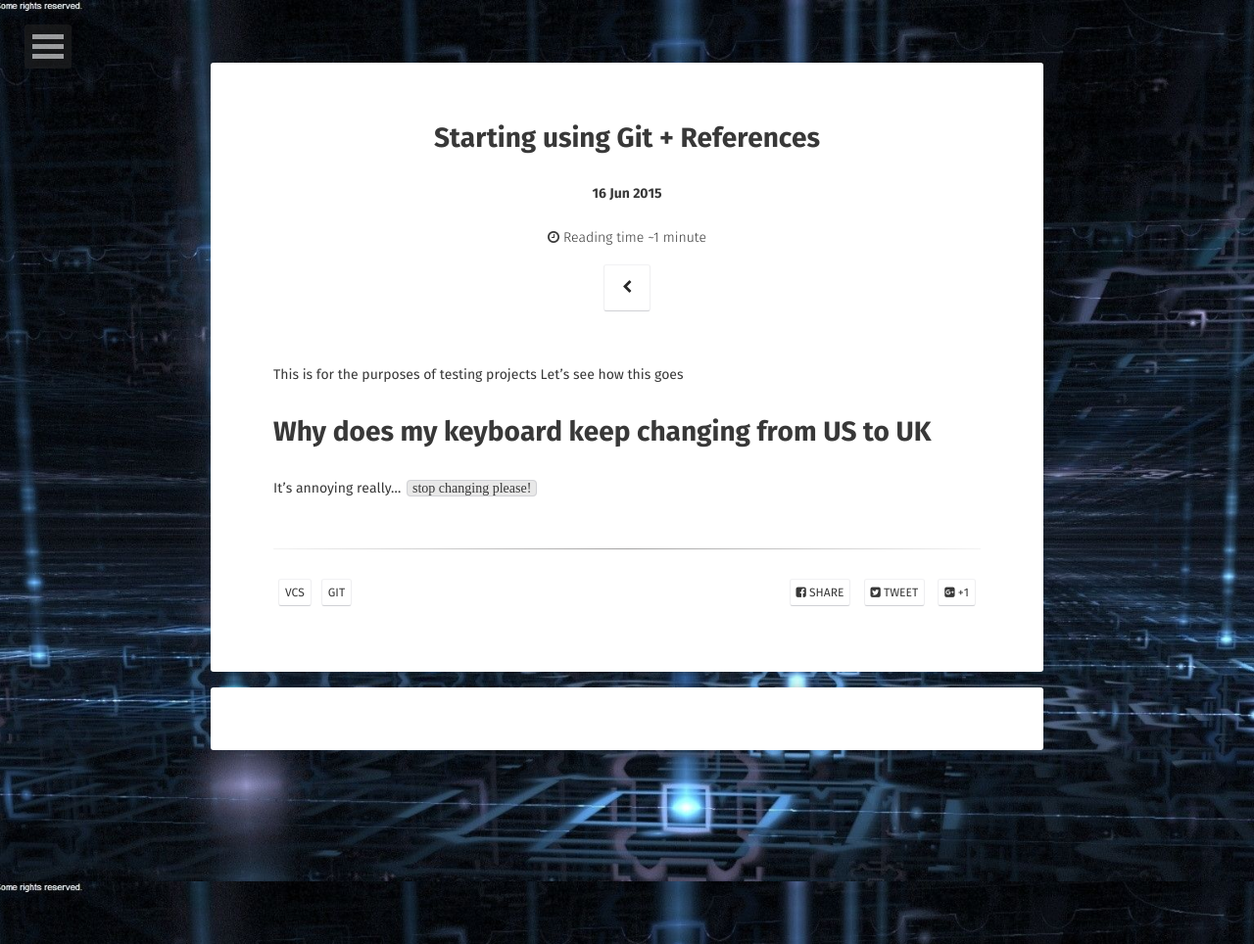
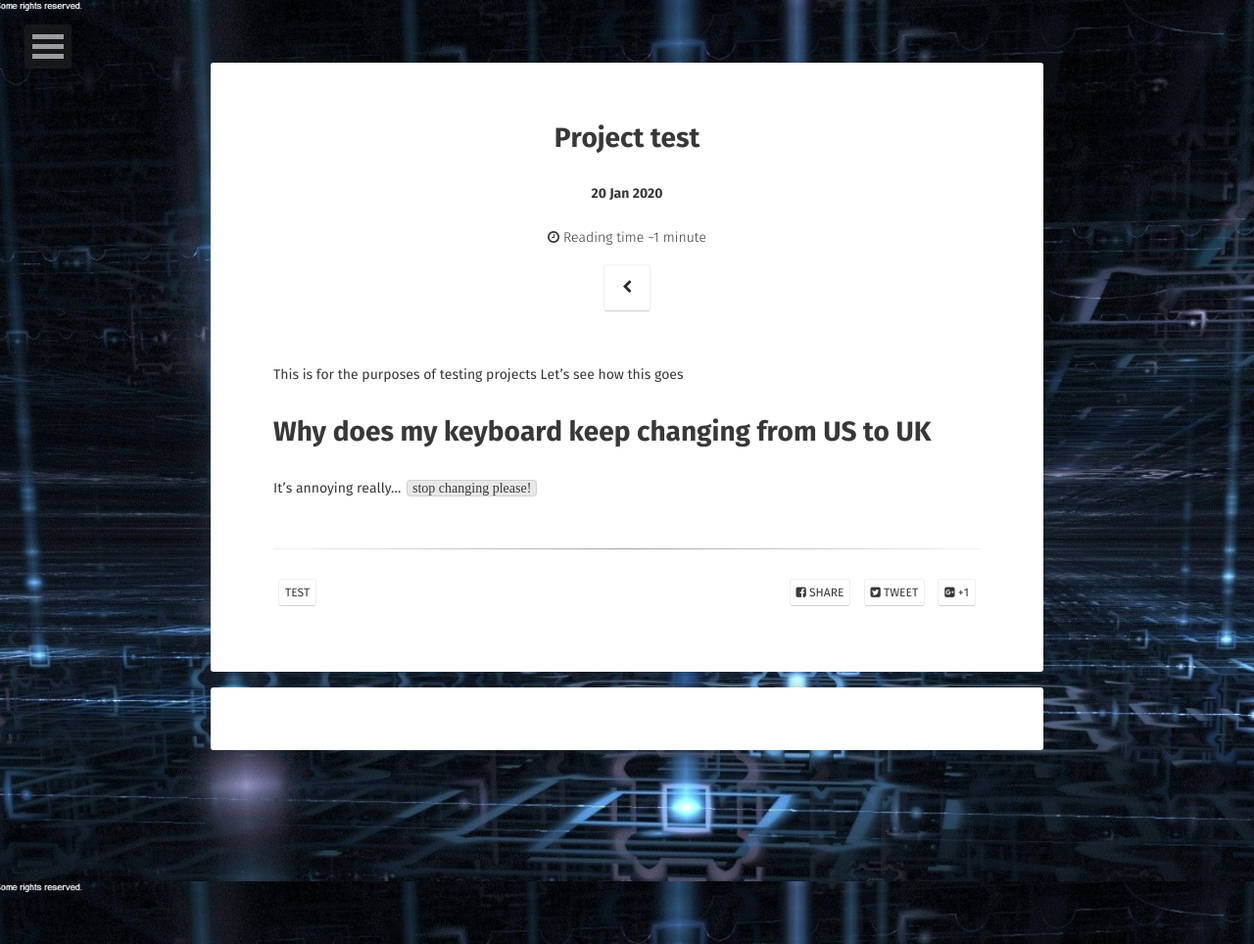
Before and after one commit to SebastianIoanPop/SebastianIoanPop.github.io, a Jekyll site: the page built from _posts/2020-01-21-projecttest.md, in a window 1280 px wide. Shown: the whole page at 98% size. Built offline with Jekyll 4.4.1, drawn with Linux system fonts in a browser that asks for light colours; some web fonts are replaced; comment, search, counter and statistics services are not loaded.

Commit message:
Minor cchanges

```diff
--- a/_posts/2020-01-21-projecttest.md
+++ b/_posts/2020-01-21-projecttest.md
@@ -1,9 +1,9 @@
 ---
 layout: post
 project: true
-title:  "Starting using Git + References"
-date:   2015-06-17 00:00:00 +0100
-tags: [vcs, git]
+title:  "Project test"
+date:   2020-01-21 00:00:00 +0100
+tags: [test]
 comments: true
 ---
 This is for the purposes of testing projects
```
